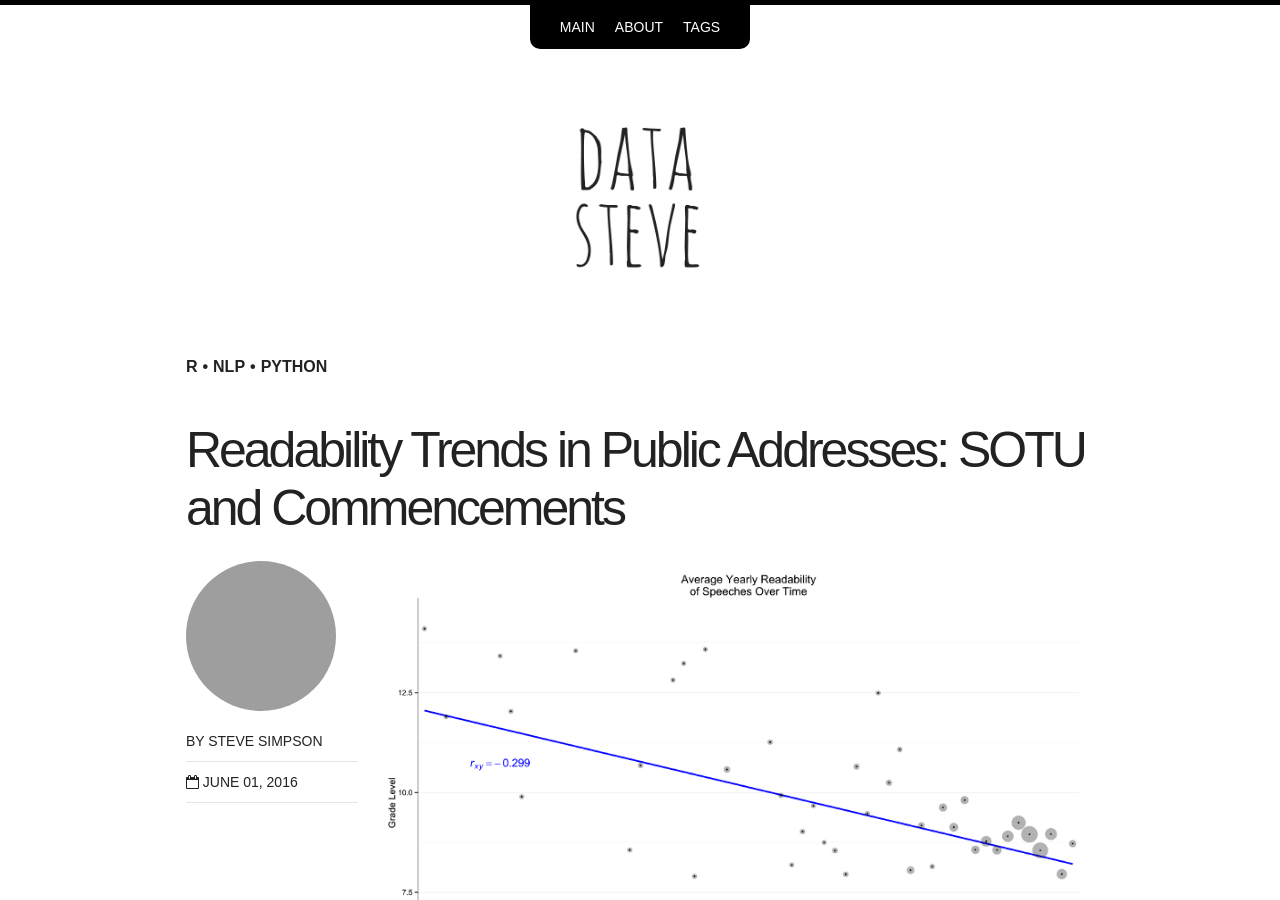
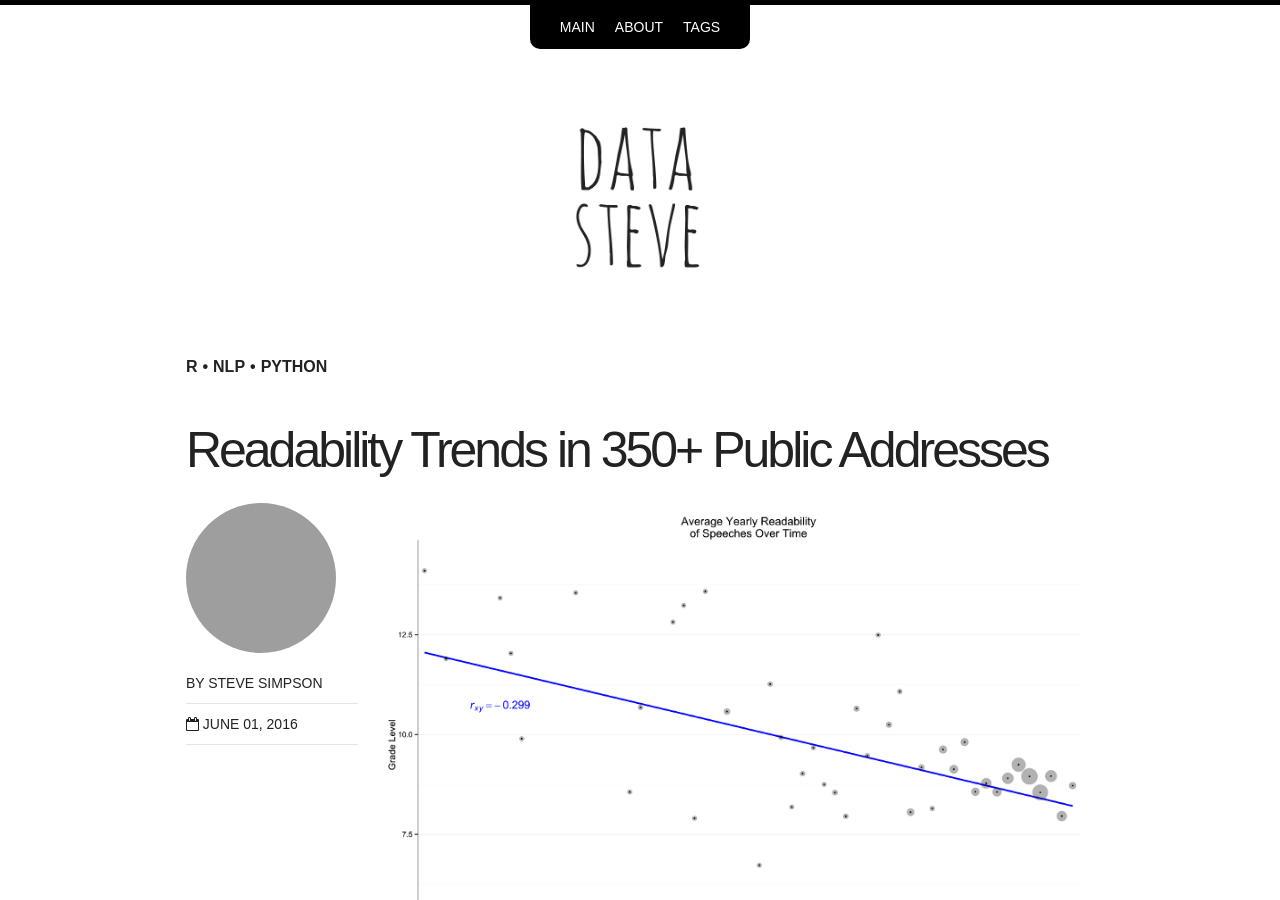
Before and after one commit to data-steve/data-steve.github.io, a Jekyll site: the page built from _posts/2016-06-01-nlp-on-commencement-addresses.md, in a window 1280 px wide and 900 px high. Built offline with Jekyll 4.4.1, drawn with Linux system fonts in a browser that asks for light colours; nearby versions of some CDN libraries; comment, search, counter and statistics services are not loaded; grey boxes are pictures that could not be loaded.

Commit message:
add tweet

```diff
--- a/_posts/2016-06-01-nlp-on-commencement-addresses.md
+++ b/_posts/2016-06-01-nlp-on-commencement-addresses.md
@@ -1,6 +1,6 @@
 ---
 layout: post
-title: "Readability Trends in Public Addresses: SOTU and Commencements"
+title: "Readability Trends in 350+ Public Addresses"
 tags: [R, NLP, Python]
 ---
 
```
